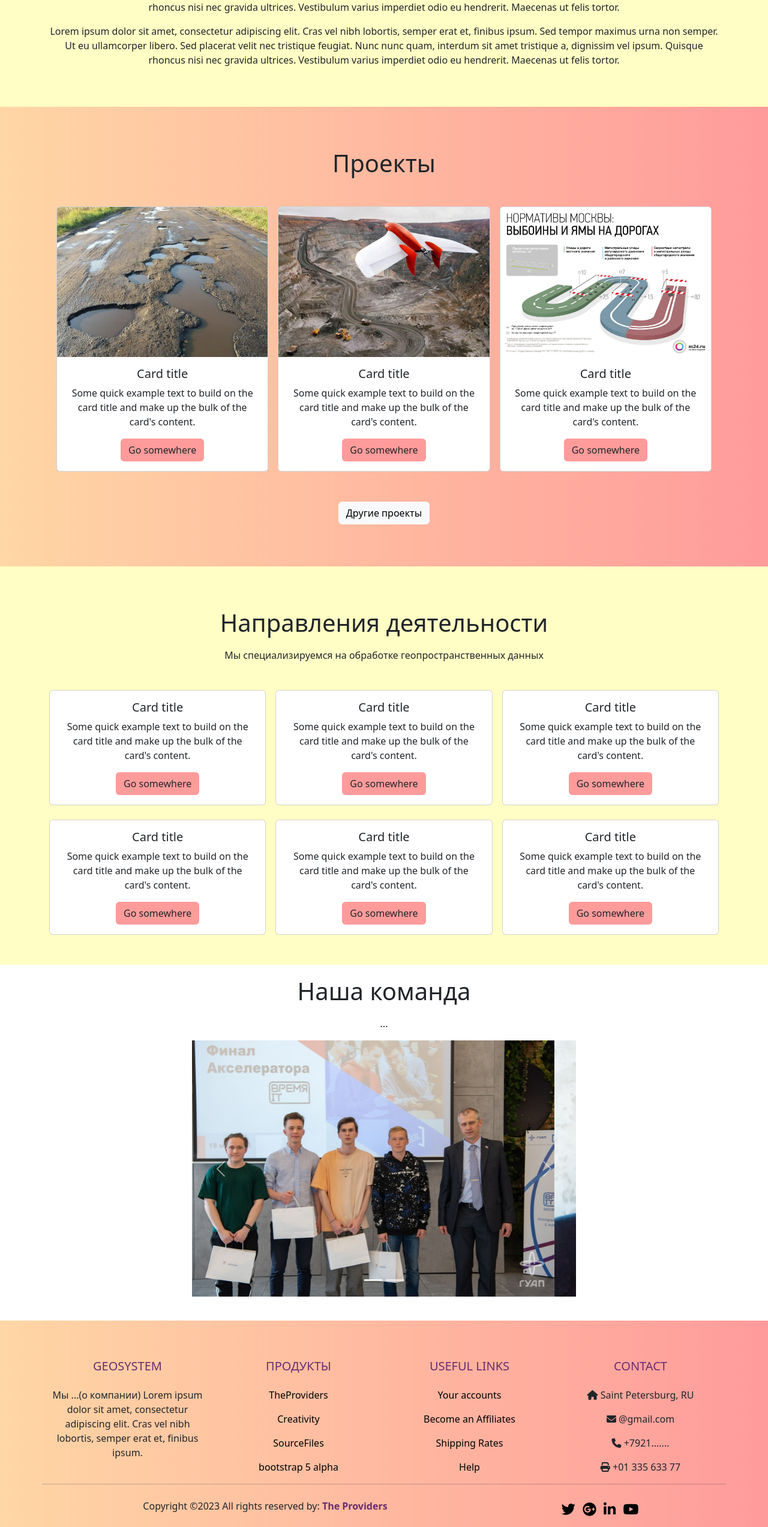
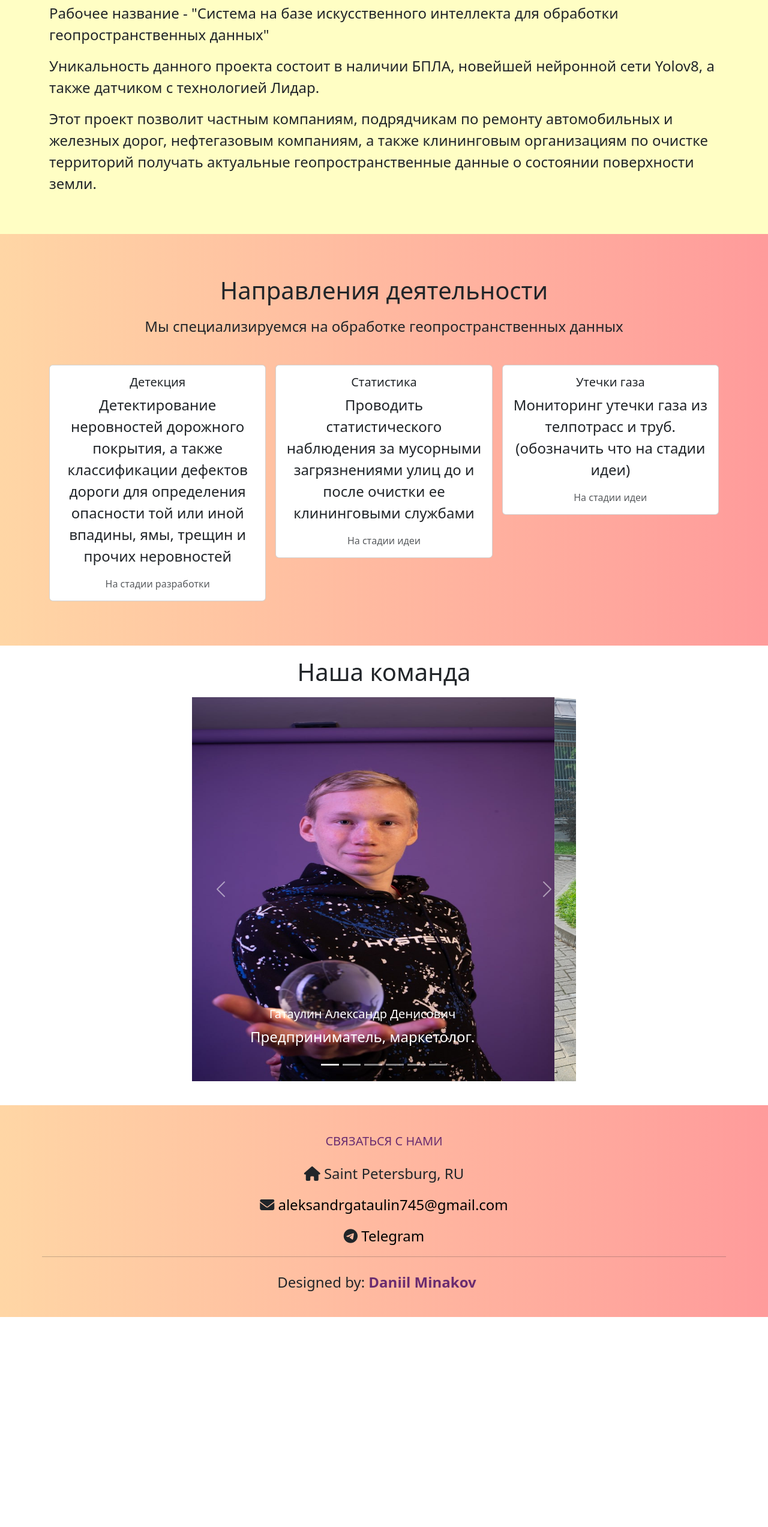
Before and after one commit to Kukvid/Geosystem, a plain HTML site: page index.html in a window 1280 px wide. Shown: the part 252-2797 px from the top of the page at 60% size. After the commit the page ends 2447 px from the top, so only its background shows below. Drawn offline with Linux system fonts and the light colour scheme.

Commit message:
added text, remove some containers, update carousel but not to the end

```diff
--- a/css/style.css
+++ b/css/style.css
@@ -10,7 +10,7 @@ footer{
     padding: 100px 0;
 }
 
-header,footer, nav, .projects{
+header,footer, nav, .activities{
     background: var(--color1);
     background: -moz-linear-gradient(left,  var(--color1) 0%, var(--color2) 100%);
     background: -webkit-linear-gradient(left,  var(--color1) 0%,var(--color2) 100%);
@@ -19,9 +19,7 @@ header,footer, nav, .projects{
 }
 
 
-.link-green:hover{
-    color: var(--color3);
-}
+
 img{
     min-width: auto;
     min-height: auto;
@@ -31,6 +29,10 @@ img{
 
 a{
     text-decoration: none;
+    color:black;
+}
+a:hover{
+    color:var(--color4)
 }
 
 .invite,.projects,.activities{
@@ -64,11 +66,17 @@ h1{
     background-color: var(--color4);
 }
 
-.carousel-style{
+.carousel{
     margin: auto;
     text-align: center;
     max-height: 40rem;
     max-width: 40rem;
+}
+.carousel-item img{
+    margin: auto;
+    text-align: center;
+    max-height: 40rem;
+    max-width: 50rem;
 }
 
 .text-purple{
@@ -78,9 +86,7 @@ h1{
 footer{
     margin-top: 40px;
 }
-/* .brand:hover{
-    scale: 1.05;
+
+p{
+    font-size: 150%;
 }
-.brand:active{
-    scale: 0.95
-} */
--- a/index.html
+++ b/index.html
@@ -21,7 +21,7 @@
     <header>
       <nav class="navbar navbar-expand-sm navbar-light bg-light">
         <div class="container brand">
-          <a href="#" class="navbar-brand link-green">
+          <a href="#" class="navbar-brand">
             <img
               class="d-inline-block align-top"
               src="pictures/logo.ico"
@@ -31,141 +31,33 @@
             />
             <span class="fs-3">Geosystem</span>
           </a>
-          <button
-            type="button"
-            class="navbar-toggler"
-            data-bs-toggle="collapse"
-            data-bs-target="#navbarNav"
-            aria-controls="navbarNav"
-            aria-expanded="false"
-            aeia-label="Toggle navigation"
-          >
-            <span class="navbar-toggler-icon"></span>
-          </button>
-          <div class="collapse navbar-collapse" id="navbarNav">
-            <ul class="navbar-nav">
-              <li class="nav-item active">
-                <a href="#" class="nav-link active link-green"> Главная </a>
-              </li>
-              <li class="nav-item active">
-                <a href="about.html" class="nav-link link-green"> О нас </a>
-              </li>
-              <li class="nav-item dropdown">
-                <a
-                  href="#"
-                  class="nav-link dropdown-toggle link-green"
-                  id="navbarDropdown"
-                  role="button"
-                  data-bs-toggle="dropdown"
-                  aria-expanded="false"
-                >
-                  Ещё
-                </a>
-                <ul class="dropdown-menu" aria-labelledby="navbarDropdown">
-                  <li>
-                    <a href="#" class="dropdown-item">1</a>
-                  </li>
-                  <li>
-                    <a href="#" class="dropdown-item">2</a>
-                  </li>
-                  <li>
-                    <a href="#" class="dropdown-item">3</a>
-                  </li>
-                </ul>
-              </li>
-            </ul>
-          </div>
         </div>
       </nav>
     </header>
     <div class="invite">
-      <div class="container text-center">
-        <h1>Мы - стартап Geosystem</h1>
+      <h1 class="text-center">Мы - стартап Geosystem</h1>
+      <div class="container font-weight-bold text-left">
         <p>
-          Lorem ipsum dolor sit amet, consectetur adipiscing elit. Cras vel nibh
-          lobortis, semper erat et, finibus ipsum. Sed tempor maximus urna non
-          semper. Ut eu ullamcorper libero. Sed placerat velit nec tristique
-          feugiat. Nunc nunc quam, interdum sit amet tristique a, dignissim vel
-          ipsum. Quisque rhoncus nisi nec gravida ultrices. Vestibulum varius
-          imperdiet odio eu hendrerit. Maecenas ut felis tortor.
+          Geosystem - это стартап для обработки геопространственных данных в
+          различных сферах.
         </p>
+
         <p>
-          Lorem ipsum dolor sit amet, consectetur adipiscing elit. Cras vel nibh
-          lobortis, semper erat et, finibus ipsum. Sed tempor maximus urna non
-          semper. Ut eu ullamcorper libero. Sed placerat velit nec tristique
-          feugiat. Nunc nunc quam, interdum sit amet tristique a, dignissim vel
-          ipsum. Quisque rhoncus nisi nec gravida ultrices. Vestibulum varius
-          imperdiet odio eu hendrerit. Maecenas ut felis tortor.
+          Рабочее название - "Система на базе искусственного интеллекта для
+          обработки геопространственных данных"
         </p>
-      </div>
-    </div>
-    <div class="projects">
-      <div class="container text-center">
-        <h1>Проекты</h1>
-        <div class="container">
-          <div class="row g-3 cards card-group">
-            <div class="col-12 col-md-6 col-lg-4">
-              <div class="card" style="width: 100%">
-                <img
-                  src="pictures/potholes1.jpg"
-                  class="card-img-top"
-                  width="300"
-                  height="250"
-                  alt="..."
-                />
-                <div class="card-body">
-                  <h5 class="card-title">Card title</h5>
-                  <p class="card-text">
-                    Some quick example text to build on the card title and make
-                    up the bulk of the card's content.
-                  </p>
-                  <a href="#" class="btn btn-custom-orange">Go somewhere</a>
-                </div>
-              </div>
-            </div>
-            <div class="col-12 col-md-6 col-lg-4">
-              <div class="card" style="width: 100%">
-                <img
-                  src="pictures/potholes2.jpg"
-                  class="card-img-top"
-                  width="300"
-                  height="250"
-                  alt="..."
-                />
-                <div class="card-body">
-                  <h5 class="card-title">Card title</h5>
-                  <p class="card-text">
-                    Some quick example text to build on the card title and make
-                    up the bulk of the card's content.
-                  </p>
-                  <a href="#" class="btn btn-custom-orange">Go somewhere</a>
-                </div>
-              </div>
-            </div>
-            <div class="col-12 col-md-6 col-lg-4">
-              <div class="card" style="width: 100%">
-                <img
-                  src="pictures/potholes3.jpg"
-                  class="card-img-top"
-                  width="300"
-                  height="250"
-                  alt="..."
-                />
-                <div class="card-body">
-                  <h5 class="card-title">Card title</h5>
-                  <p class="card-text">
-                    Some quick example text to build on the card title and make
-                    up the bulk of the card's content.
-                  </p>
-                  <a href="#" class="btn btn-custom-orange">Go somewhere</a>
-                </div>
-              </div>
-            </div>
-          </div>
-        </div>
-        <a class="btn btn-light btn-projects" href="#" role="button"
-          >Другие проекты</a
-        >
+
+        <p>
+          Уникальность данного проекта состоит в наличии БПЛА, новейшей
+          нейронной сети Yolov8, а также датчиком с технологией Лидар.
+        </p>
+
+        <p>
+          Этот проект позволит частным компаниям, подрядчикам по ремонту
+          автомобильных и железных дорог, нефтегазовым компаниям, а также
+          клининговым организациям по очистке территорий получать актуальные
+          геопространственные данные о состоянии поверхности земли.
+        </p>
       </div>
     </div>
     <div class="activities">
@@ -176,79 +68,42 @@
           <div class="col-12 col-md-6 col-lg-4">
             <div class="card" style="width: 100%">
               <div class="card-body">
-                <h5 class="card-title">Card title</h5>
+                <h5 class="card-title">Детекция</h5>
                 <p class="card-text">
-                  Some quick example text to build on the card title and make up
-                  the bulk of the card's content.
+                  Детектирование неровностей дорожного покрытия, а также
+                  классификации дефектов дороги для определения опасности той
+                  или иной впадины, ямы, трещин и прочих неровностей
                 </p>
-                <a href="#" class="btn btn-custom-orange">Go somewhere</a>
+                <div class="card-text text-muted">На стадии разработки</div>
               </div>
             </div>
           </div>
           <div class="col-12 col-md-6 col-lg-4">
             <div class="card" style="width: 100%">
               <div class="card-body">
-                <h5 class="card-title">Card title</h5>
+                <h5 class="card-title">Статистика</h5>
                 <p class="card-text">
-                  Some quick example text to build on the card title and make up
-                  the bulk of the card's content.
+                  Проводить статистического наблюдения за мусорными
+                  загрязнениями улиц до и после очистки ее клининговыми службами
                 </p>
-                <a href="#" class="btn btn-custom-orange">Go somewhere</a>
+                <div class="card-text text-muted">На стадии идеи</div>
               </div>
             </div>
           </div>
           <div class="col-12 col-md-6 col-lg-4">
             <div class="card" style="width: 100%">
               <div class="card-body">
-                <h5 class="card-title">Card title</h5>
+                <h5 class="card-title">Утечки газа</h5>
                 <p class="card-text">
-                  Some quick example text to build on the card title and make up
-                  the bulk of the card's content.
+                  Мониторинг утечки газа из телпотрасс и труб. (обозначить что
+                  на стадии идеи)
                 </p>
-                <a href="#" class="btn btn-custom-orange">Go somewhere</a>
+                <div class="card-text text-muted">На стадии идеи</div>
               </div>
             </div>
           </div>
         </div>
         <br />
-        <div class="row g-3">
-          <div class="col-12 col-md-6 col-lg-4">
-            <div class="card" style="width: 100%">
-              <div class="card-body">
-                <h5 class="card-title">Card title</h5>
-                <p class="card-text">
-                  Some quick example text to build on the card title and make up
-                  the bulk of the card's content.
-                </p>
-                <a href="#" class="btn btn-custom-orange">Go somewhere</a>
-              </div>
-            </div>
-          </div>
-          <div class="col-12 col-md-6 col-lg-4">
-            <div class="card" style="width: 100%">
-              <div class="card-body">
-                <h5 class="card-title">Card title</h5>
-                <p class="card-text">
-                  Some quick example text to build on the card title and make up
-                  the bulk of the card's content.
-                </p>
-                <a href="#" class="btn btn-custom-orange">Go somewhere</a>
-              </div>
-            </div>
-          </div>
-          <div class="col-12 col-md-6 col-lg-4">
-            <div class="card" style="width: 100%">
-              <div class="card-body">
-                <h5 class="card-title">Card title</h5>
-                <p class="card-text">
-                  Some quick example text to build on the card title and make up
-                  the bulk of the card's content.
-                </p>
-                <a href="#" class="btn btn-custom-orange">Go somewhere</a>
-              </div>
-            </div>
-          </div>
-        </div>
       </div>
     </div>
     <div class="employees">
@@ -256,19 +111,16 @@
         <div class="row">
           <h1 class="text-center">Наша команда</h1>
         </div>
-        <div class="row">
-          <p class="text-center">...</p>
-        </div>
         <div class="carousel-style">
           <div
-            id="carouselExampleIndicators"
+            id="carouselExampleCaptions"
             class="carousel slide"
             data-bs-ride="carousel"
           >
             <div class="carousel-indicators">
               <button
                 type="button"
-                data-bs-target="#carouselExampleIndicators"
+                data-bs-target="#carouselExampleCaptions"
                 data-bs-slide-to="0"
                 class="active"
                 aria-current="true"
@@ -276,31 +128,109 @@
               ></button>
               <button
                 type="button"
-                data-bs-target="#carouselExampleIndicators"
+                data-bs-target="#carouselExampleCaptions"
                 data-bs-slide-to="1"
                 aria-label="Slide 2"
+              ></button>
+              <button
+                type="button"
+                data-bs-target="#carouselExampleCaptions"
+                data-bs-slide-to="2"
+                aria-label="Slide 3"
+              ></button>
+              <button
+                type="button"
+                data-bs-target="#carouselExampleCaptions"
+                data-bs-slide-to="3"
+                aria-label="Slide 4"
+              ></button>
+              <button
+                type="button"
+                data-bs-target="#carouselExampleCaptions"
+                data-bs-slide-to="4"
+                aria-label="Slide 5"
+              ></button>
+              <button
+                type="button"
+                data-bs-target="#carouselExampleCaptions"
+                data-bs-slide-to="5"
+                aria-label="Slide 6"
               ></button>
             </div>
             <div class="carousel-inner">
               <div class="carousel-item active">
                 <img
+                  src="pictures/Gataulin.jpg"
+                  class="d-block w-100"
+                  alt="..."
+                />
+                <div
+                  class="carousel-caption d-none d-md-block font-weight-bold"
+                >
+                  <h5>Гатаулин Александр Денисович</h5>
+                  <p>Предприниматель, маркетолог.</p>
+                </div>
+              </div>
+              <div class="carousel-item">
+                <img
+                  src="pictures/Minakov.jpg"
+                  class="d-block w-100"
+                  alt="..."
+                />
+                <div class="carousel-caption d-none d-md-block">
+                  <h5>Минаков Даниил Романович</h5>
+                  <p>Программист(машинное обучение, верстка сайта).</p>
+                </div>
+              </div>
+              <div class="carousel-item">
+                <img
                   src="pictures/employees1.jpg"
                   class="d-block w-100"
                   alt="..."
                 />
+                <div class="carousel-caption d-none d-md-block">
+                  <h5>Ильин Фёдор Александрович</h5>
+                  <p>Программист(разметка датасета).</p>
+                </div>
               </div>
               <div class="carousel-item">
                 <img
-                  src="pictures/employees2.jpg"
+                  src="pictures/employees1.jpg"
                   class="d-block w-100"
                   alt="..."
                 />
+                <div class="carousel-caption d-none d-md-block">
+                  <h5>Кузьмиченко Николай Дмитриевич</h5>
+                  <p>Экономист.</p>
+                </div>
+              </div>
+              <div class="carousel-item">
+                <img
+                  src="pictures/employees1.jpg"
+                  class="d-block w-100"
+                  alt="..."
+                />
+                <div class="carousel-caption d-none d-md-block">
+                  <h5>Любимова Ангелина Борисовна</h5>
+                  <p>Инженер.</p>
+                </div>
+              </div>
+              <div class="carousel-item">
+                <img
+                  src="pictures/employees1.jpg"
+                  class="d-block w-100"
+                  alt="..."
+                />
+                <div class="carousel-caption d-none d-md-block">
+                  <h5>Григорьев Денис Викторович</h5>
+                  <p>Программист (машинное обучение, веб-разработка).</p>
+                </div>
               </div>
             </div>
             <button
               class="carousel-control-prev"
               type="button"
-              data-bs-target="#carouselExampleIndicators"
+              data-bs-target="#carouselExampleCaptions"
               data-bs-slide="prev"
             >
               <span
@@ -312,7 +242,7 @@
             <button
               class="carousel-control-next"
               type="button"
-              data-bs-target="#carouselExampleIndicators"
+              data-bs-target="#carouselExampleCaptions"
               data-bs-slide="next"
             >
               <span
@@ -328,125 +258,33 @@
     <footer class="pt-5 pb-4">
       <div class="container text-center text-md-left">
         <div class="row text-center text-md-left">
-          <div class="col-md-3 col-lg-3 col-xl-3 mx-auto mt-3">
-            <h5 class="mb-4 font-weight-bold text-purple text-uppercase">
-              Geosystem
+          <div class="mx-auto">
+            <h5 class="text-uppercase mb-4 font-weight-bold text-purple">
+              Связаться с нами
             </h5>
+            <p><i class="fa fa-home mr-3"></i> Saint Petersburg, RU</p>
             <p>
-              Мы ...(о компании) Lorem ipsum dolor sit amet, consectetur
-              adipiscing elit. Cras vel nibh lobortis, semper erat et, finibus
-              ipsum.
-            </p>
-          </div>
-
-          <div class="col-md-3 col-lg-3 col-xl-3 mx-auto mt-3">
-            <h5 class="text-uppercase mb-4 font-weight-bold text-purple">
-              Продукты
-            </h5>
-            <p>
-              <a href="" class="text-black" stile="text-decoration:none;"
-                >TheProviders</a
+              <i class="fa fa-envelope mr-3"></i>
+              <a href="mailto: aleksandrgataulin745@gmail.com"
+                >aleksandrgataulin745@gmail.com</a
               >
             </p>
             <p>
-              <a href="" class="text-black" stile="text-decoration:none;"
-                >Creativity</a
-              >
+              <i class="fa fa-telegram mr-3"></i>
+              <a href="https://t.me/shurikgat">Telegram</a>
             </p>
-            <p>
-              <a href="" class="text-black" stile="text-decoration:none;"
-                >SourceFiles</a
-              >
-            </p>
-            <p>
-              <a href="" class="text-black" stile="text-decoration:none;"
-                >bootstrap 5 alpha</a
-              >
-            </p>
-          </div>
-
-          <div class="col-md-3 col-lg-3 col-xl-3 mx-auto mt-3">
-            <h5 class="text-uppercase mb-4 font-weight-bold text-purple">
-              Useful links
-            </h5>
-
-            <p>
-              <a href="" class="text-black">Your accounts</a>
-            </p>
-            <p>
-              <a href="" class="text-black">Become an Affiliates</a>
-            </p>
-            <p>
-              <a href="" class="text-black">Shipping Rates</a>
-            </p>
-            <p>
-              <a href="" class="text-black">Help</a>
-            </p>
-          </div>
-
-          <div class="col-md-3 col-lg-3 col-xl-3 mx-auto mt-3">
-            <h5 class="text-uppercase mb-4 font-weight-bold text-purple">
-              Contact
-            </h5>
-            <p><i class="fa fa-home mr-3"></i> Saint Petersburg, RU</p>
-            <p><i class="fa fa-envelope mr-3"></i> @gmail.com</p>
-            <p><i class="fa fa-phone mr-3"></i> +7921.......</p>
-            <p><i class="fa fa-print mr-3"></i> +01 335 633 77</p>
           </div>
 
           <hr class="mb-4" />
 
           <div class="row allign-items-center">
-            <div class="col-md-7 col-lg-8">
+            <div class="text-center">
               <p>
-                Copyright ©2023 All rights reserved by:
-                <a href="">
-                  <strong class="text-purple"> The Providers</strong>
+                Designed by:
+                <a href="https://vk.com/id287810623">
+                  <strong class="text-purple"> Daniil Minakov</strong>
                 </a>
               </p>
-            </div>
-
-            <div class="col-md-5 col-lg-4">
-              <div class="text-center text-md-right">
-                <ul class="list-unstyled list-inline">
-                  <li class="list-inline-item">
-                    <a
-                      href=""
-                      class="btn-floating btn-sm text-black"
-                      style="font-size: 23px"
-                    >
-                      <i class="fab fa-twitter"> </i>
-                    </a>
-                  </li>
-                  <li class="list-inline-item">
-                    <a
-                      href=""
-                      class="btn-floating btn-sm text-black"
-                      style="font-size: 23px"
-                    >
-                      <i class="fab fa-google-plus"> </i>
-                    </a>
-                  </li>
-                  <li class="list-inline-item">
-                    <a
-                      href=""
-                      class="btn-floating btn-sm text-black"
-                      style="font-size: 23px"
-                    >
-                      <i class="fab fa-linkedin-in"> </i>
-                    </a>
-                  </li>
-                  <li class="list-inline-item">
-                    <a
-                      href=""
-                      class="btn-floating btn-sm text-black"
-                      style="font-size: 23px"
-                    >
-                      <i class="fab fa-youtube"> </i>
-                    </a>
-                  </li>
-                </ul>
-              </div>
             </div>
           </div>
         </div>
```
Also changed, not shown: pictures/Gataulin.jpg (added), pictures/Minakov.jpg (added).
